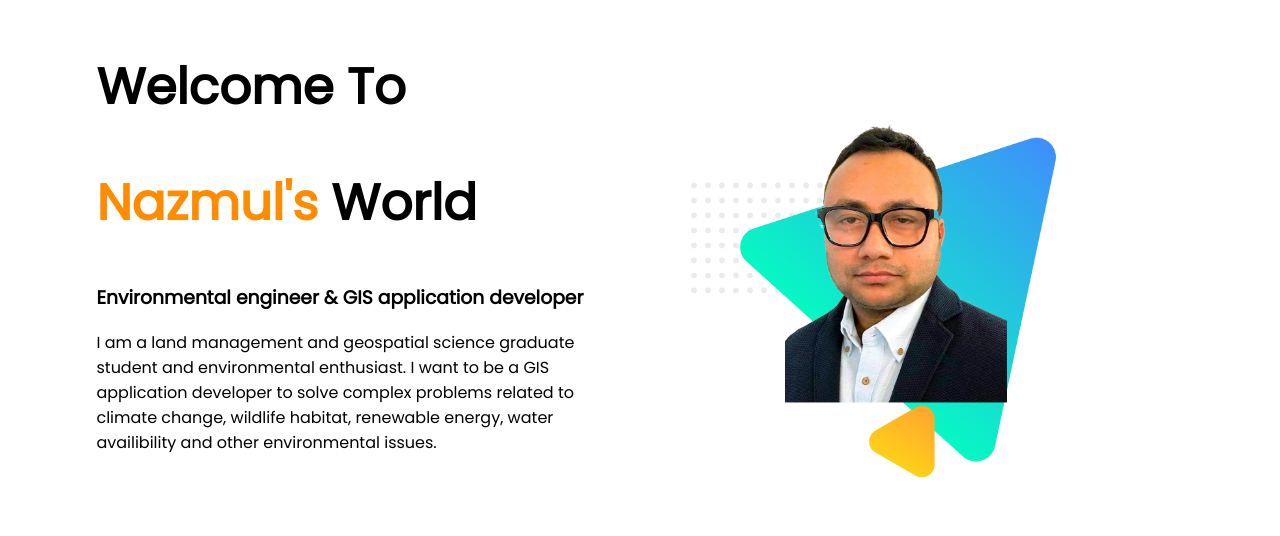
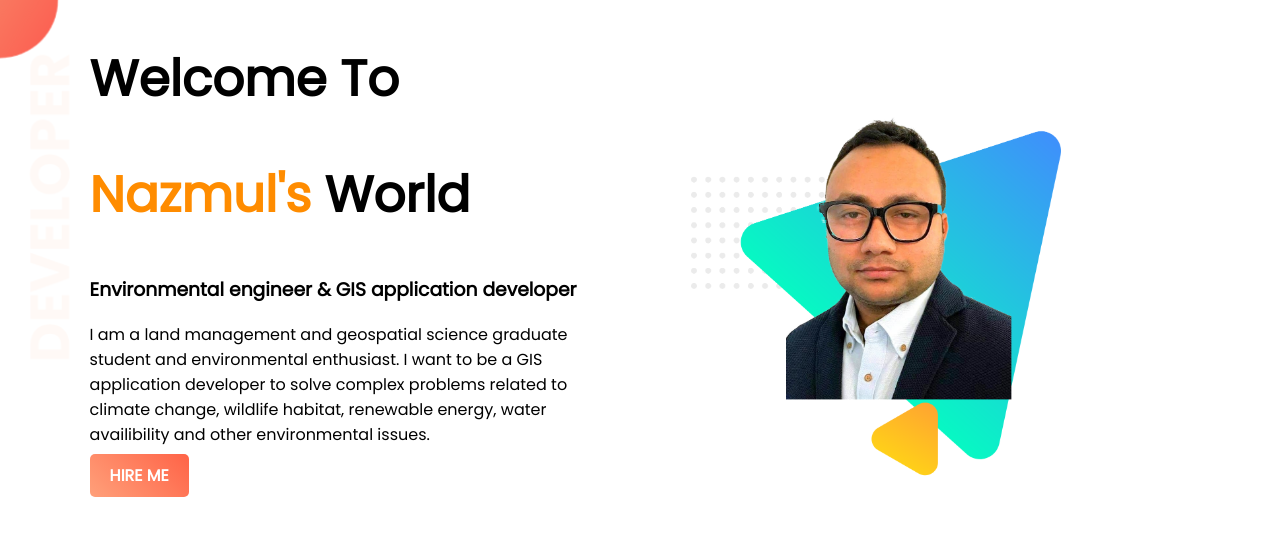
Before and after one commit to nazmul-tum/web-portfolio, a plain HTML site: page index.html in a window 1280 px wide. Drawn offline with Linux system fonts and the light colour scheme.

Commit message:
final-top-banner

```diff
--- a/index.html
+++ b/index.html
@@ -9,12 +9,14 @@
     <link rel="stylesheet" href="style.css">
 </head>
 <body>
-    <section>
+    <section class="top-banner">
        <div class="half-width">
             <h1>Welcome To</h1>
             <h1><span class="name-highlight">Nazmul's </span>World</h1>
             <h3>Environmental engineer & GIS application developer</h3>
             <p>I am a land management and geospatial science graduate student and environmental enthusiast. I want to be a GIS application developer to solve complex problems related to climate change, wildlife habitat, renewable energy, water availibility and other environmental issues.</p>
+
+            <a class="link-button" target="_blank" href="https://www.linkedin.com/in/mdnazmulhasantum/"> HIRE ME </a>
        </div>
        <div class="half-width">
            <img src="images/profile1.png" alt="">
--- a/style.css
+++ b/style.css
@@ -1,6 +1,6 @@
 body{
     font-family: 'Poppins', sans-serif;
-
+    margin: 0px;
 }
 h1{
     font-size: 50px;
@@ -17,3 +17,19 @@ h1{
 .half-width img{
     width:100%;
 }
+.top-banner{
+    background-image: url("images/top-banner.png");
+    background-repeat: no-repeat;
+}
+section{
+    height: 500px;
+}
+.link-button{
+    text-decoration: none;
+    background-image: linear-gradient(45deg, lightsalmon, tomato);
+    padding: 10px 20px;
+    border-radius: 5px;
+    color: white;
+    font-weight: bold;
+
+}
```
